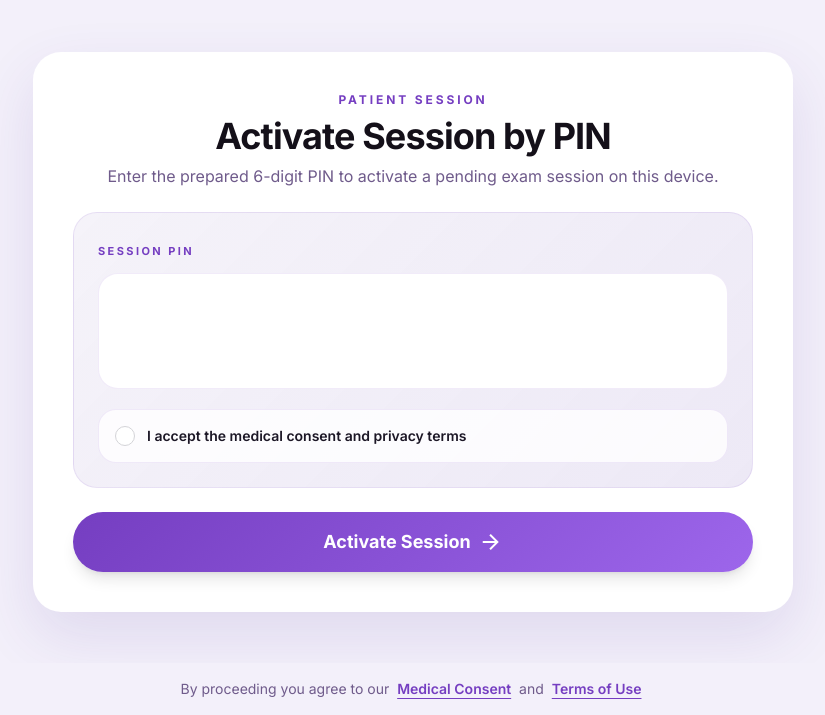
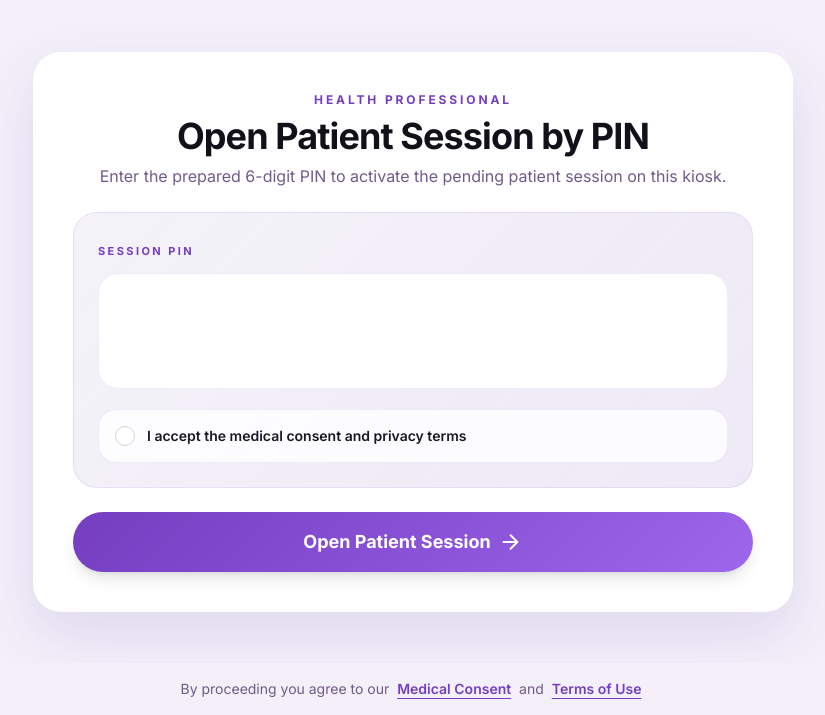
Before and after one commit to Tempestas734/Health_IoT, a Django app: page /session-activation in a window 1280 px wide. Shown: the part 85-800 px from the top of the page, without its empty margins (227-1052 px from the left). Run offline with Django 5.2, Linux system fonts and the light colour scheme; some libraries are stand-ins or nearby versions.

Commit message:
test final5

```diff
--- a/kiosk/templates/kiosk/home.html
+++ b/kiosk/templates/kiosk/home.html
@@ -7,14 +7,14 @@
   </div>
 
   <div class="w-full max-w-6xl h-[60vh] flex gap-8 items-stretch">
-    <button class="group relative flex-1 flex flex-col items-center justify-center p-12 bg-white dark:bg-zinc-900 border-2 border-primary/10 hover:border-primary/50 rounded-xl transition-all duration-300 shadow-xl hover:shadow-2xl text-center" onclick="location.href='/professional'">
+    <button class="group relative flex-1 flex flex-col items-center justify-center p-12 bg-white dark:bg-zinc-900 border-2 border-primary/10 hover:border-primary/50 rounded-xl transition-all duration-300 shadow-xl hover:shadow-2xl text-center" onclick="location.href='/session-activation'">
       <div class="relative w-40 h-40 mb-10 flex items-center justify-center">
         <div class="absolute inset-0 bg-primary/5 rounded-full scale-150 rfid-glow"></div>
         <span class="material-symbols-outlined text-8xl text-primary">clinical_notes</span>
         <div class="absolute -bottom-4 w-24 h-2 bg-primary/20 rounded-full blur-sm"></div>
       </div>
       <h3 class="text-4xl font-bold text-[#141019] dark:text-white mb-6">Health Professional</h3>
-      <p class="text-[#6f5b8b] dark:text-zinc-400 text-lg max-w-xs leading-relaxed">Open a session with the 6-digit PIN to review captured measurements and results.</p>
+      <p class="text-[#6f5b8b] dark:text-zinc-400 text-lg max-w-xs leading-relaxed">Open a patient session with the 6-digit PIN and start the professional capture flow.</p>
     </button>
 
     <button class="group relative flex-1 flex flex-col items-center justify-center p-12 custom-gradient-bg rounded-xl transition-all duration-300 shadow-xl hover:shadow-primary/40 text-center overflow-hidden" onclick="location.href='/consent'">
--- a/kiosk/templates/kiosk/session_activation.html
+++ b/kiosk/templates/kiosk/session_activation.html
@@ -2,9 +2,9 @@
 {% block content %}
 <div class="w-full max-w-[760px] bg-white dark:bg-zinc-900 rounded-[28px] shadow-[0_24px_60px_rgba(84,48,156,0.12)] p-6 md:p-10 flex flex-col">
   <div class="text-center mb-6">
-    <p class="text-xs font-bold uppercase tracking-[0.24em] text-primary">Patient Session</p>
-    <h1 class="mt-2 text-[#141019] dark:text-white text-3xl md:text-4xl font-black tracking-tight">Activate Session by PIN</h1>
-    <p class="mt-2 text-[#6f5b8b] dark:text-zinc-400 text-sm md:text-base">Enter the prepared 6-digit PIN to activate a pending exam session on this device.</p>
+    <p class="text-xs font-bold uppercase tracking-[0.24em] text-primary">Health Professional</p>
+    <h1 class="mt-2 text-[#141019] dark:text-white text-3xl md:text-4xl font-black tracking-tight">Open Patient Session by PIN</h1>
+    <p class="mt-2 text-[#6f5b8b] dark:text-zinc-400 text-sm md:text-base">Enter the prepared 6-digit PIN to activate the pending patient session on this kiosk.</p>
   </div>
 
   <div class="rounded-[24px] border border-primary/10 bg-[linear-gradient(135deg,rgba(84,48,156,0.06),rgba(108,74,182,0.12))] p-5 md:p-6">
@@ -27,14 +27,14 @@
   >
     <span class="material-symbols-outlined mt-0.5 text-base">error</span>
     <div class="min-w-0">
-      <p class="font-bold uppercase tracking-[0.12em] text-[11px]">Session Error</p>
+      <p class="font-bold uppercase tracking-[0.12em] text-[11px]">Health Professional Error</p>
       <p id="msg_text" class="mt-1">{{ service_error|default:"" }}</p>
     </div>
   </div>
 
   <div class="mt-6">
     <button id="start_button" class="w-full py-4 custom-gradient-bg text-white rounded-full font-bold text-lg shadow-lg hover:shadow-primary/30 transition-all active:scale-[0.98] flex items-center justify-center gap-2 disabled:opacity-60 disabled:cursor-not-allowed" onclick="startPatientSession()" type="button">
-      Activate Session
+      Open Patient Session
       <span class="material-symbols-outlined">arrow_forward</span>
     </button>
   </div>
@@ -97,7 +97,7 @@ async function startPatientSession() {
         const firstError = payload.errors[firstField]?.[0];
         detail = firstError?.message || "";
       }
-      setMessage(detail || "Unable to activate the session.");
+      setMessage(detail || "Unable to open the patient session.");
       return;
     }
 
```
